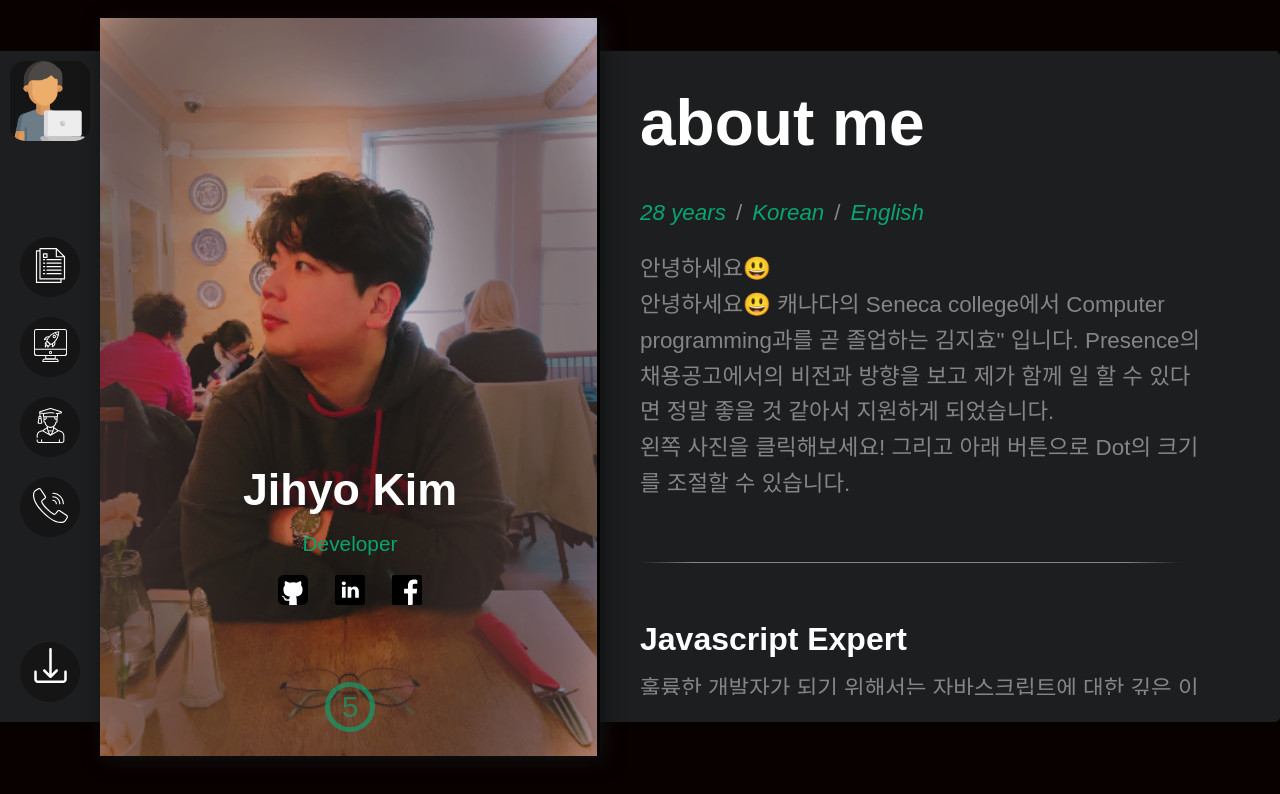
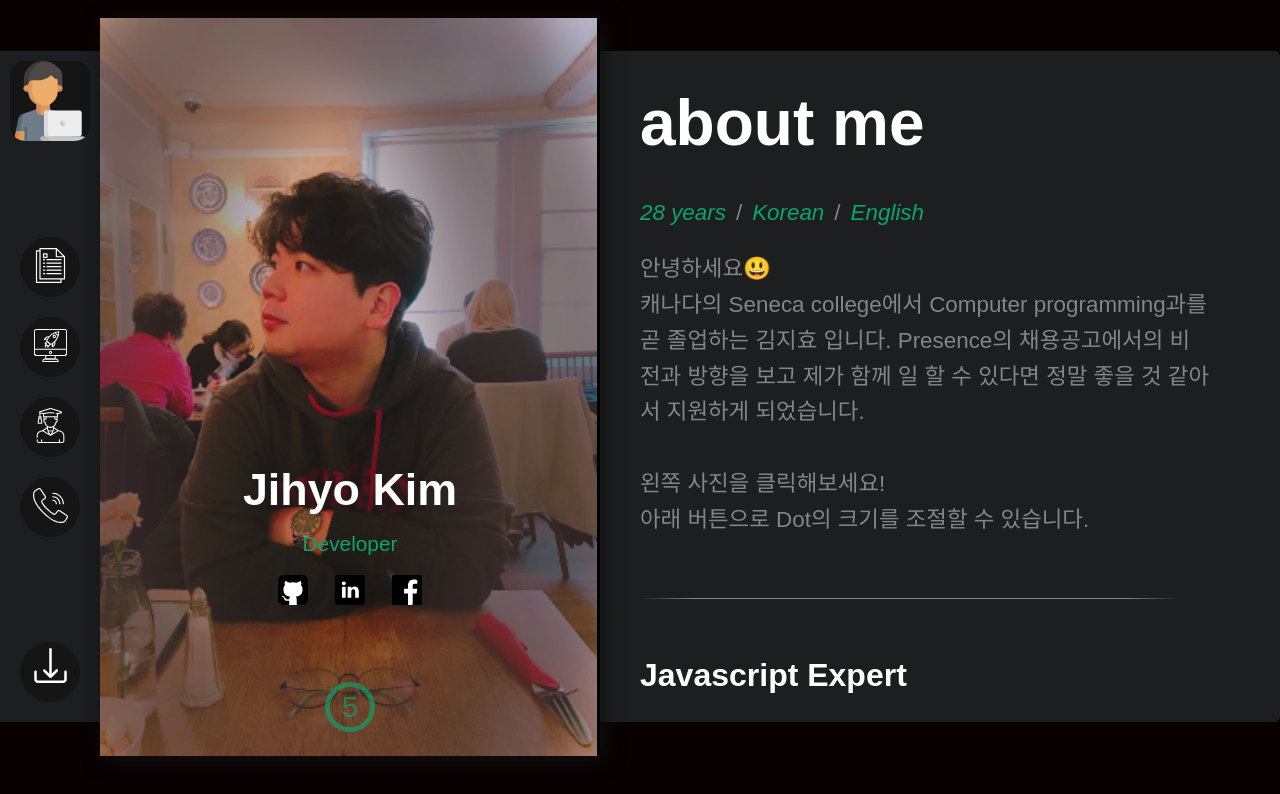
Before and after one commit to Korea-code/resume, a React (Create React App) app: page /resume in a window 1280 px wide. Shown: the top 794 px of the page. Built offline with nearby package versions, Linux system fonts and the light colour scheme.

Commit message:
fix content error

```diff
--- a/src/routes/Home.js
+++ b/src/routes/Home.js
@@ -24,11 +24,12 @@ const Home = () => {
         <P>
           안녕하세요😃
           <br />
-          안녕하세요😃 캐나다의 Seneca college에서 Computer programming과를 곧
-          졸업하는 김지효" 입니다. Presence의 채용공고에서의 비전과 방향을 보고
-          제가 함께 일 할 수 있다면 정말 좋을 것 같아서 지원하게 되었습니다.
+          캐나다의 Seneca college에서 Computer programming과를 곧 졸업하는
+          김지효 입니다. Presence의 채용공고에서의 비전과 방향을 보고 제가 함께
+          일 할 수 있다면 정말 좋을 것 같아서 지원하게 되었습니다.
           <br />
-          왼쪽 사진을 클릭해보세요! 그리고 아래 버튼으로 Dot의 크기를 조절할 수
+          <br />
+          왼쪽 사진을 클릭해보세요! <br /> 아래 버튼으로 Dot의 크기를 조절할 수
           있습니다.
         </P>
       </TextContainer>
--- a/src/routes/Project.js
+++ b/src/routes/Project.js
@@ -26,7 +26,7 @@ const Project = () => {
         </P>
         <P>
           - 재미적 요소를 추가하기 위해 평소 존경하는 개발자 Jongmin Kim님의
-          프로젝트에 샤용된 물결효과를 프로필 사진에 넣어봤습니다.
+          프로젝트에 사용된 물결효과를 프로필 사진에 넣어봤습니다.
         </P>
         <P>
           <a href="https://korea-code.github.io/resume/">Web</a>
```
Also changed, not shown: 1 other file (tests, documents, lock files or other folders).
